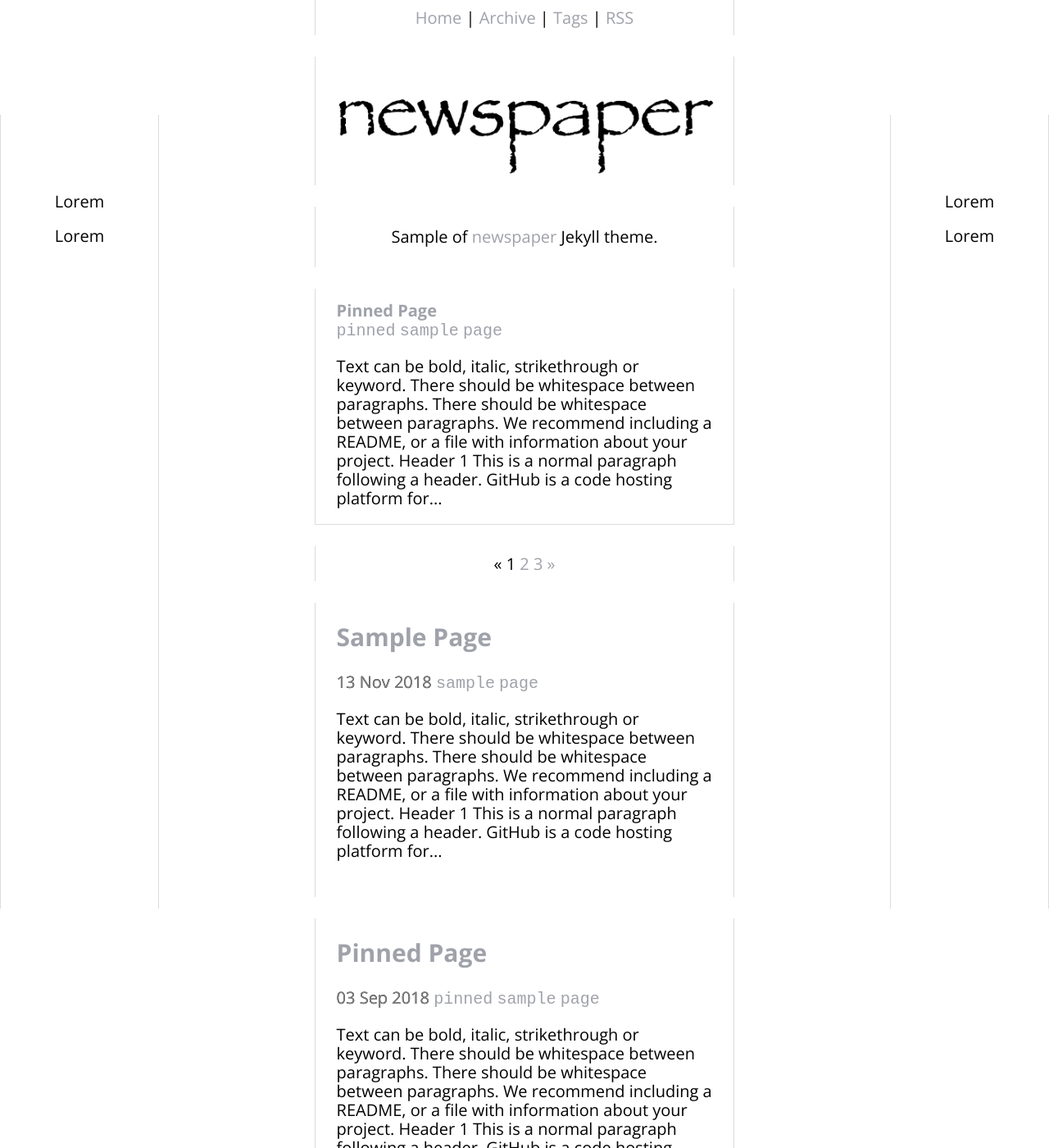
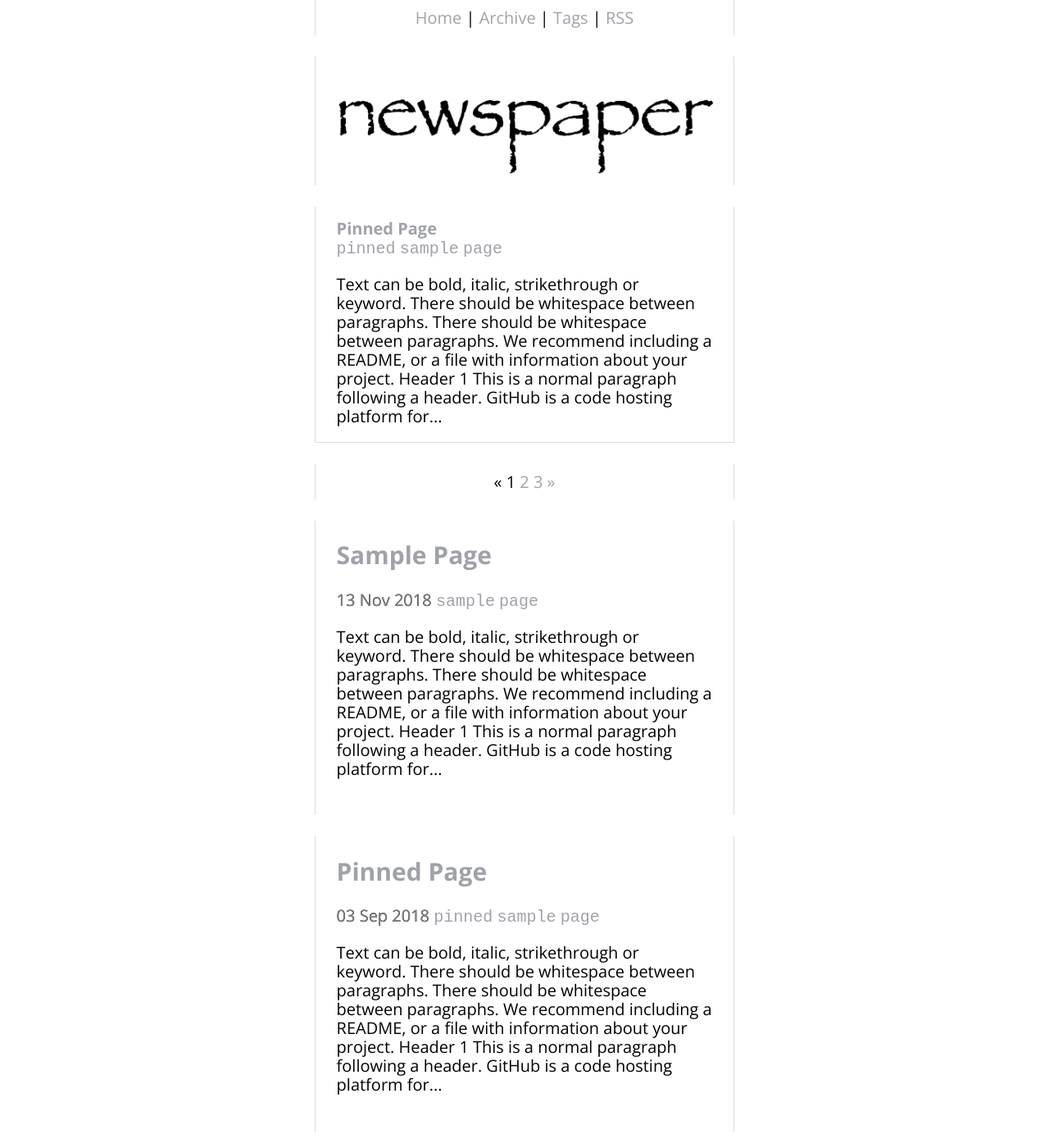
Before and after one commit to HSELaredoIT/HarmonyintheNews, a Jekyll site: the page built from index.html, in a window 1280 px wide and 1400 px high. Shown: the whole window at 82% size. Built offline with Jekyll 4.4.1, drawn with Linux system fonts in a browser that asks for light colours; the list of posts is cut into pages by our own code.

Commit message:
edit layout

```diff
--- a/_config.yml
+++ b/_config.yml
@@ -28,4 +28,4 @@ plugins:
 
 # Custom variables
 google_analytics: ""
-owner : "vellur"
+owner : "HSELaredo"
--- a/_includes/header.html
+++ b/_includes/header.html
@@ -2,7 +2,7 @@
 	<a href="{{ site.url }}{{ site.baseurl }}">Home</a> | <a href="{{ site.url }}{{ site.baseurl }}/archive">Archive</a> | <a href="{{ site.url }}{{ site.baseurl }}/tag">Tags</a> | <a href="{{ site.url }}{{ site.baseurl }}/atom.xml">RSS</a>
 </nav>
 
-<nav class="block menu left-menu">
+<!--<nav class="block menu left-menu">
 	<ul>
 		<li class="menu-item" onclick="toggle_visibility('submenu_1');">
 			Lorem
@@ -23,14 +23,14 @@
 			</ul>
 		</li>
 	</ul>
-</nav>
+</nav> -->
 
 
 <header class="block logo">
 	<img src="{{ site.url }}{{ site.baseurl }}/assets/logo.png" alt="newspaper">
 </header>
 
-<nav class="block info">
+<!--<nav class="block info">
 
 	Sample of <a href="{{ site.url }}{{ site.baseurl }}">newspaper</a> Jekyll theme.
 
@@ -57,4 +57,4 @@
 			</ul>
 		</li>
 	</ul>
-</nav>
+</nav> -->
--- a/_layouts/default.html
+++ b/_layouts/default.html
@@ -9,7 +9,6 @@
 
 {% include pages.html %}
 
-{% include footer.html %}
 </main>
 {% if site.google_analytics %}
   {% include analytics.html %}
```
